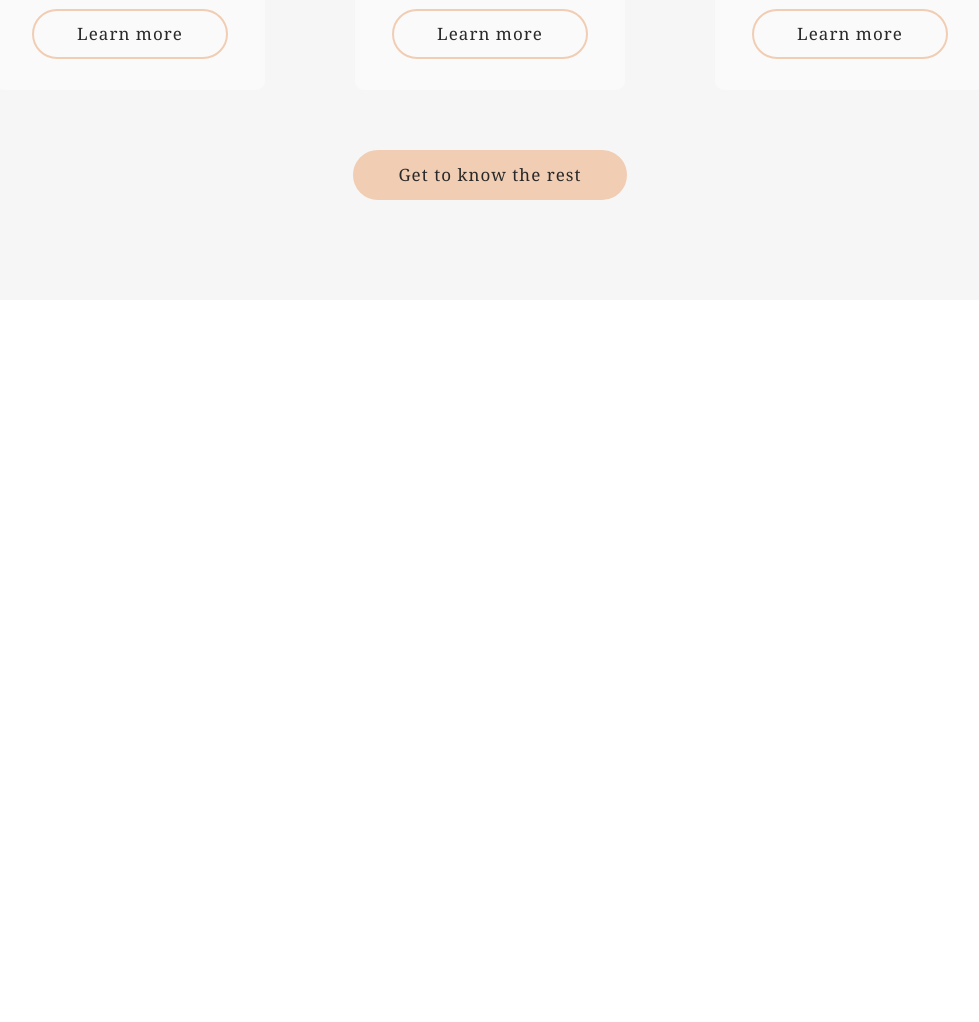
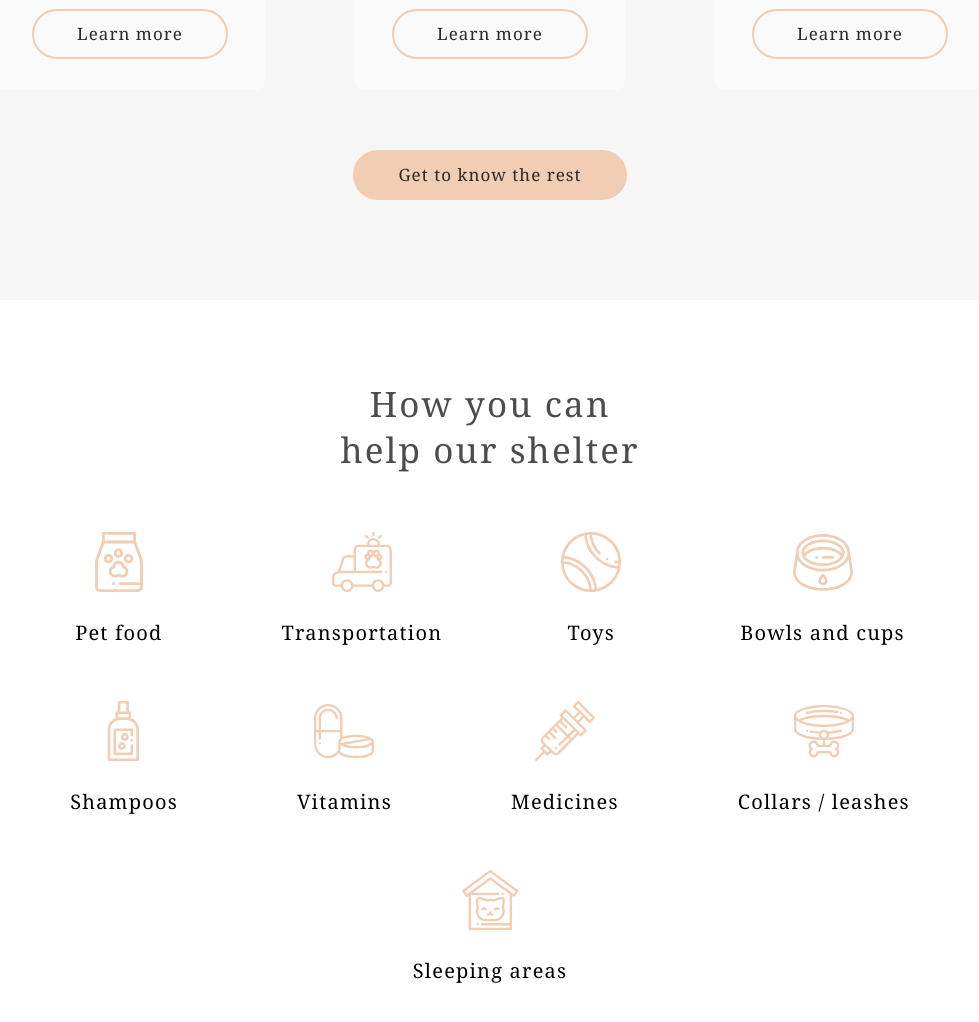
Before and after one commit to Ihar-Batura/Animal-Shelter, a website built with webpack: page shelter/src/index.html in a window 1280 px wide. Shown: the part 2118-3140 px from the top of the page, without its empty margins (150-1129 px from the left). Before the commit the page ends 2418 px from the top, so only its background shows below. Built offline with nearby package versions, Linux system fonts and the light colour scheme; files whose address does not match are found by name; a web font is replaced by a local one.

Commit message:
feat: add section help and adaptive

```diff
--- a/shelter/src/index.html
+++ b/shelter/src/index.html
@@ -127,6 +127,57 @@
           </div>
         </div>
       </section>
+      <section class="help">
+        <div class="wrapper">
+          <div class="help-container">
+            <h3>How you can help our shelter</h3>
+            <div class="help-container__box">
+              <div class="help-card">
+                <img src="./assets/icons/icon-pet-food.svg" alt="Pet food" />
+                <h4>Pet food</h4>
+              </div>
+              <div class="help-card">
+                <img src="./assets/icons/icon-transportation.svg" alt="Car" />
+                <h4>Transportation</h4>
+              </div>
+              <div class="help-card">
+                <img src="./assets/icons/icon-toys.svg" alt="Toy" />
+                <h4>Toys</h4>
+              </div>
+              <div class="help-card">
+                <img src="./assets/icons/icon-bowls-and-cups.svg" alt="Bowl" />
+                <h4>Bowls and cups</h4>
+              </div>
+              <div class="help-card">
+                <img
+                  src="./assets/icons/icon-shampoos.svg"
+                  alt="A bottle of Shampoos"
+                />
+                <h4>Shampoos</h4>
+              </div>
+              <div class="help-card">
+                <img src="./assets/icons/icon-vitamins.svg" alt="Vitamins" />
+                <h4>Vitamins</h4>
+              </div>
+              <div class="help-card">
+                <img src="./assets/icons/icon-medicines.svg" alt="Syringe" />
+                <h4>Medicines</h4>
+              </div>
+              <div class="help-card">
+                <img
+                  src="./assets/icons/icon-collars-leashes.svg"
+                  alt="Collars"
+                />
+                <h4>Collars / leashes</h4>
+              </div>
+              <div class="help-card">
+                <img src="./assets/icons/icon-sleeping-area.svg" alt="House" />
+                <h4>Sleeping areas</h4>
+              </div>
+            </div>
+          </div>
+        </div>
+      </section>
     </div>
   </body>
 </html>
--- a/shelter/src/styles/style.css
+++ b/shelter/src/styles/style.css
@@ -581,3 +581,77 @@ nav {
     margin: 21px 58px 0 0;
   }
 }
+
+/* HELP */
+.help {
+  background-color: var(--clr-white);
+  padding: 81px 40px 100px;
+  text-align: center;
+}
+
+.help-container h3 {
+  max-width: 310px;
+  margin: 0 auto 60px;
+}
+.help-container__box {
+  max-width: 1026px;
+  margin: 0 auto;
+  display: flex;
+  justify-content: center;
+  flex-wrap: wrap;
+  gap: 56px 119px;
+}
+
+.help-container__box > * {
+  display: inline-block;
+}
+
+.help-card img {
+  margin: 0 auto 30px;
+}
+
+@media (width < 800px) {
+  .help {
+    padding: 81px 40px 100px;
+  }
+
+  .help-container__box {
+    max-width: 650px;
+    gap: 55px 60px;
+  }
+  .help-card {
+    width: 170px;
+  }
+}
+
+@media (width < 500px) {
+  .help {
+    padding: 46px 15px 42px;
+  }
+
+  .help-container__box {
+    justify-content: start;
+    max-width: 290px;
+    gap: 30px 30px;
+  }
+  .help-container h3 {
+    max-width: 223px;
+    margin-bottom: 41px;
+  }
+
+  .help-card {
+    width: 130px;
+  }
+  .help-card img {
+    width: 50px;
+  }
+  .help-card h4 {
+    font-size: 15px;
+    line-height: 16.5px;
+    letter-spacing: 0.06em;
+  }
+
+  .help-card img {
+    margin: 0 auto 21px;
+  }
+}
```
Also changed, not shown: shelter/src/assets/icons/icon-bowls-and-cups.svg (added), shelter/src/assets/icons/icon-collars-leashes.svg (added), shelter/src/assets/icons/icon-medicines.svg (added), shelter/src/assets/icons/icon-pet-food.svg (added), shelter/src/assets/icons/icon-shampoos.svg (added), shelter/src/assets/icons/icon-sleeping-area.svg (added), shelter/src/assets/icons/icon-toys.svg (added), shelter/src/assets/icons/icon-transportation.svg (added), shelter/src/assets/icons/icon-vitamins.svg (added).
